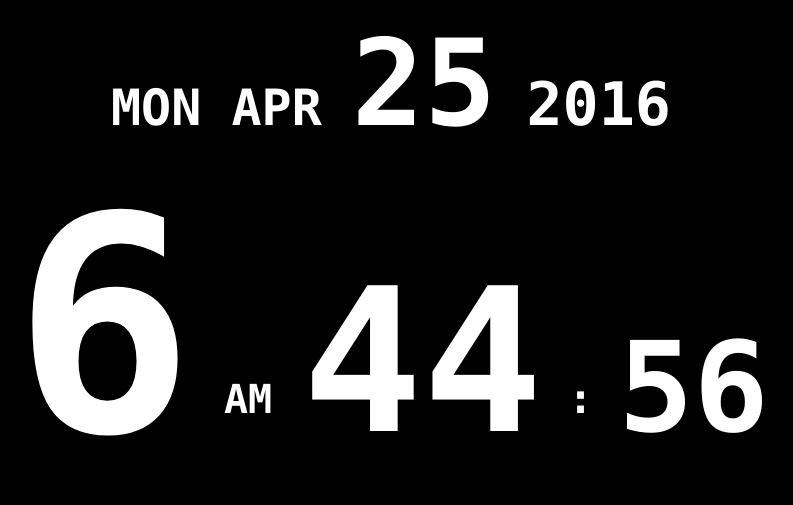
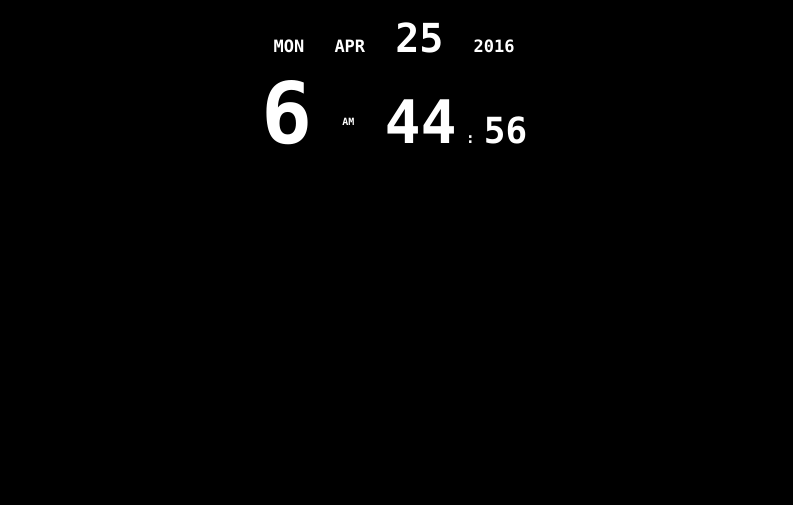
Before and after one commit to janipasanen/RaspberryPIDigitalClock, a plain HTML site: page public_html/index.html in a window 1280 px wide. Shown: the whole page, without its empty margins (249-1042 px from the left). Drawn offline with Linux system fonts and the light colour scheme.

Commit message:
modified size and layout for 2.8" 320x240px TFT Touchscreen

```diff
--- a/public_html/index.html
+++ b/public_html/index.html
@@ -77,11 +77,11 @@ Original code from: http://qassoom.me/techie/2012/12/09/raspberry-pi-digital-clo
                             }
                         else{
                             if (alternate===0)
-                                clockobj.innerHTML="<b style='font-size:120'>" + day + "</b> " +"<b style='font-size:50'>" + month + "</b>" + " <b style='font-size:120px'>" + date + "</b>" + "&emsp;" + "<b style='font-size:60px'>" + year +"</b> <br>"
-                                +"<b style='font-size:300px'>"+hours+"</b>"+" <sup style='font-size:40px'>"+dn+"</sup> <b style='font-size:200px'>"+minutes+"</b><sup> : </sup>"+"<b style='font-size:125px'>" + seconds+ "</b>";
+                                clockobj.innerHTML="<b style='font-size:17px'>" + day + "</b> " +"<b style='font-size:17px'>" + month + "</b>" + " <b style='font-size:40px'>" + date + "</b>" + "&emsp;" + "<b style='font-size:17px'>" + year +"</b> <br>"
+                                +"<b style='font-size:85px'>"+hours+"</b>"+" <sup style='font-size:10px'>"+dn+"</sup> <b style='font-size:60px'>"+minutes+"</b><b style='font-size:15px'> : </b>"+"<b style='font-size:36px'>" + seconds+ "</b>";
                             else
-                                clockobj.innerHTML="<b style='font-size:120'>" + day + "</b> " + "<b style='font-size:50'>" + month + "</b>" + " <b style='font-size:120px'>" + date + "</b>" + "&emsp;" + "<b style='font-size:60px'>" + year +"</b> <br>"
-                                +"<b style='font-size:300px'>"+hours+"</b>"+" <sup style='font-size:40px'>"+dn+"</sup> <b style='font-size:200px'>"+minutes+"</b><sup> : </sup>"+"<b style='font-size:125px'>" + seconds+"</b>";
+                                clockobj.innerHTML="<b style='font-size:17px'>" + day + "</b> " + "<b style='font-size:17px'>" + month + "</b>" + " <b style='font-size:40px'>" + date + "</b>" + "&emsp;" + "<b style='font-size:17px'>" + year +"</b> <br>"
+                                +"<b style='font-size:85px'>"+hours+"</b>"+" <sup style='font-size:10px'>"+dn+"</sup> <b style='font-size:60px'>"+minutes+"</b><b style='font-size:15px'> : </b>"+"<b style='font-size:36px'>" + seconds+"</b>";
                         }
                     alternate=(alternate===0)? 1 : 0;
                     setTimeout("show()",1000);
--- a/public_html/layout.css
+++ b/public_html/layout.css
@@ -19,3 +19,10 @@ table, th, td {
    text-align: center;
    vertical-align: middle;
 }
+
+body{
+	width:100%;
+	margin:auto;
+	min-width:320px;max-width:2000px;
+	overflow: hidden;
+}
```
